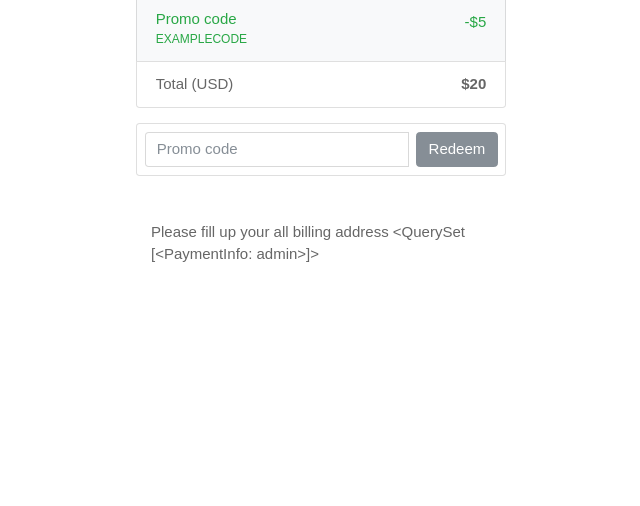
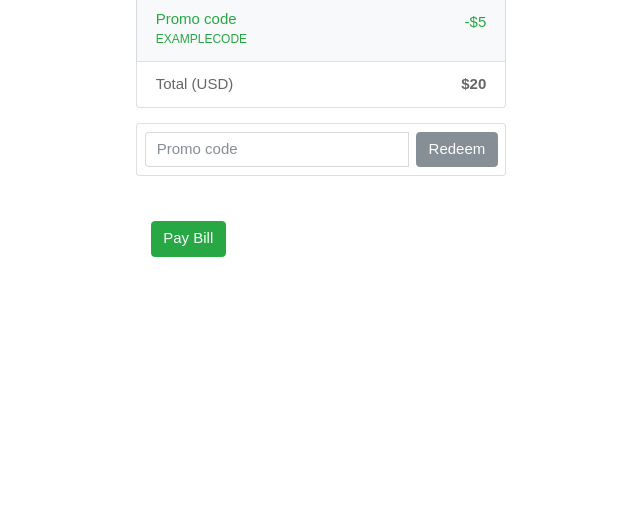
Before and after one commit to MotalibHossain/MH-Ecommerce, a Django app: page /payment/ in a window 1280 px wide. Shown: the part 394-900 px from the top of the page, without its empty margins (619-1259 px from the left). Run offline with Django 4.2, Linux system fonts and the light colour scheme; a user stored in the database is signed in; data comes from the database, SQL or seed files in the repository; both versions use the stored data as it was after the commit; parts of the project's set-up code (start-up, migrations or seed data) failed here and were passed over; some libraries are stand-ins or nearby versions; some web fonts are replaced.

Commit message:
update billing address function

```diff
--- a/App_Payment/models.py
+++ b/App_Payment/models.py
@@ -23,8 +23,5 @@ class PaymentInfo(models.Model):
         for filds in all_fildes:
             value=getattr(self, filds)
             if value==None or value== "":
-                print("false")
-                return False
-            else:
-                print("true")
-        return True
+                return filds
+        return filds
--- a/App_Payment/views.py
+++ b/App_Payment/views.py
@@ -45,7 +45,7 @@ def payment(request):
 
         context={
             "order":order,
-            "payment_info":payment_info
+            "payment_info":payment_info,
         }
 
         return render(request, "payment/placeorder.html", context)
--- a/template/payment/placeOrder.html
+++ b/template/payment/placeOrder.html
@@ -59,11 +59,10 @@
                     </div>
                 </form>
                 <div class="col-lg-12 col-md-12 col-sm-12 mt-5">
-                    {% if payment_info.is_all_filled %}
+                    {% if payment_info.0.is_all_filled %}
                     <button class="btn btn-success">Pay Bill</button>
-                    <button class="btn btn-success">{{payment_info}}</button>
                     {% else %}
-                    <p class="bg-denger">Please fill up your all billing address {{payment_info}}</p>
+                    <p class="bg-denger">Please fill up your all billing address-{{payment_info_user}}</p>
                     {% endif %}
                 </div>
             </div>
```
Also changed, not shown: db.sqlite3.
